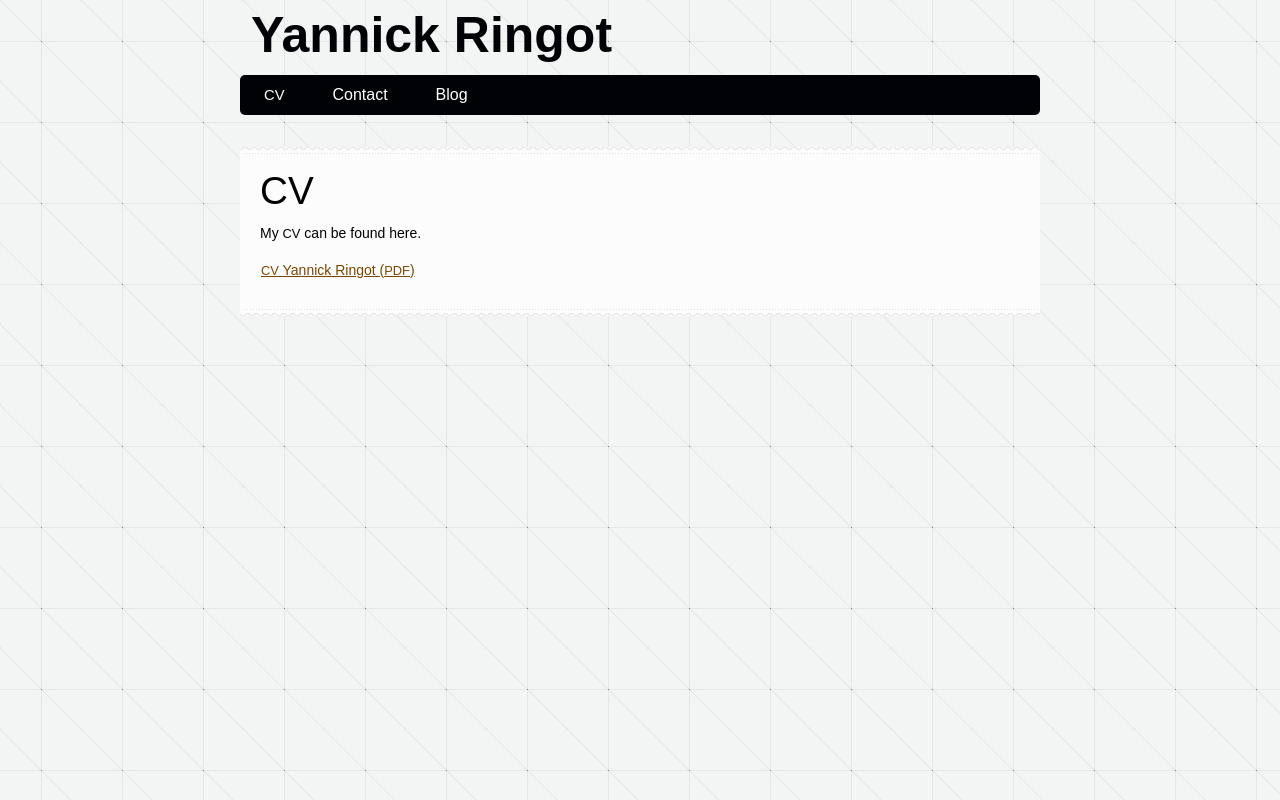
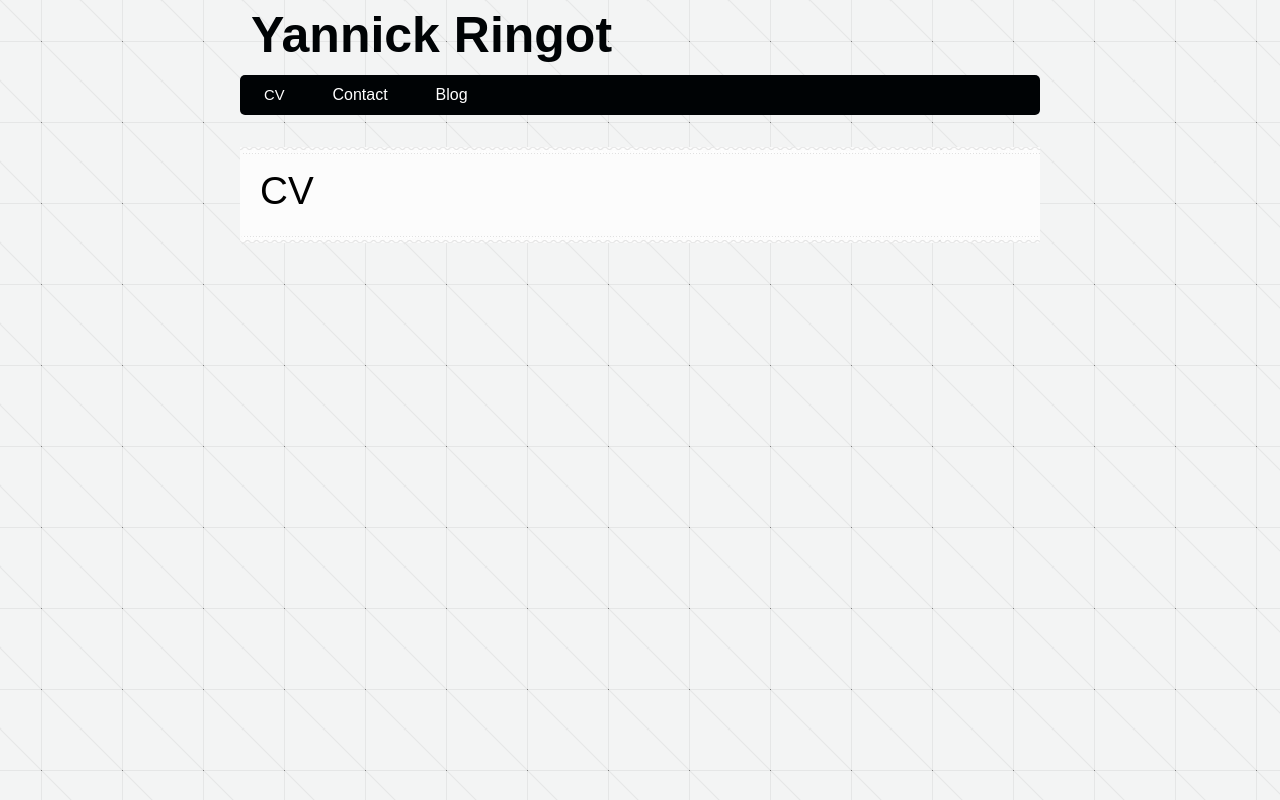
Before and after one commit to yringot/yringot.github.io, a plain HTML site: page pages/CV.html in a window 1280 px wide. Drawn offline with Linux system fonts and the light colour scheme; a web font is replaced by a local one.

Commit message:
Update CV.html

```diff
--- a/pages/CV.html
+++ b/pages/CV.html
@@ -32,9 +32,7 @@
 
 <section id="content" class="body">
     <h1 class="entry-title"><span class="caps">CV</span></h1>
-    <p>My <span class="caps">CV</span> can be found&nbsp;here.</p>
-<p><a href="../pdf/CV_Yannick_Ringot.pdf"><span class="caps">CV</span> Yannick Ringot (<span class="caps">PDF</span>)</a></p>
-</section>
+    </section>
         <section id="extras" class="body">
         </section><!-- /#extras -->
 
```
